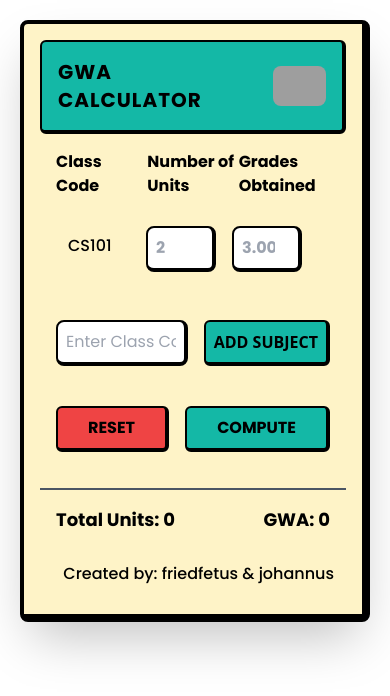
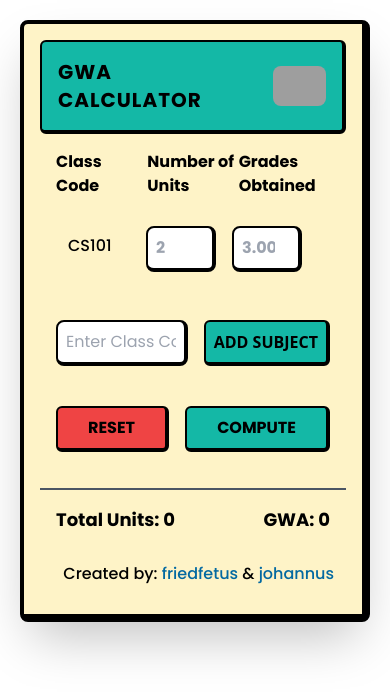
Before and after one commit to friedfetus/gwa-calculatorrr, a website with bundled scripts: page index.html in a window 390 px wide. Built offline with nearby package versions, Linux system fonts and the light colour scheme; grey boxes are pictures that could not be loaded; some icons are missing.

Commit message:
changes with the link color and fixed mobile view

```diff
--- a/index.html
+++ b/index.html
@@ -16,12 +16,11 @@
 
         <title>Crazy GWA Calculator</title>
 </head>
-    <!-- Beginning of HTML Body -->
-    <body class="bg-white p-5 w-screen h-screen flex justify-center items-start overflow-x-hidden overflow-y-auto">
-        <!-- Container Start -->
+<body class="bg-white p-5 w-screen min-h-screen h-auto flex justify-center items-start overflow-y-auto">
     <div class="container p-4 bg-amber-100 border-b-8 border-r-8 border-t-4 border-l-4 border-black
-            rounded-lg shadow-2xl w-full max-w-4xl">
-            <!-- header -->
+        rounded-lg shadow-2xl w-full sm:w-full md:w-3/4 lg:max-w-4xl">
+
+        <!-- Header and other content -->
         <div class="p-4 bg-teal-500 border-b-4 border-r-4 border-t-2 border-l-2 border-black rounded-md
             flex justify-between items-center space-x-4">
             <h1 class="text-xl font-bold text-black font-poppins tracking-wider">GWA CALCULATOR</h1>
@@ -120,8 +119,9 @@
             </div>
             <!-- footer end -->
             <div class="about-footer flex justify-end p-3">
-                <p class="font-poppins font-medium">Created by: <a href="https://github.com/friedfetus">friedfetus
-                    </a> & <a href="https://github.com/johannus22">johannus</a> </p>
+                <p class="font-poppins font-medium">Created by: <a href="https://github.com/friedfetus"
+                    class="text-sky-700">friedfetus
+                    </a> & <a href="https://github.com/johannus22" class="text-sky-700">johannus</a> </p>
             </div>
         </div>
         <!--end of container-->
```
Also changed, not shown: output.css. Lines whose indentation alone changed are shown as unchanged.
